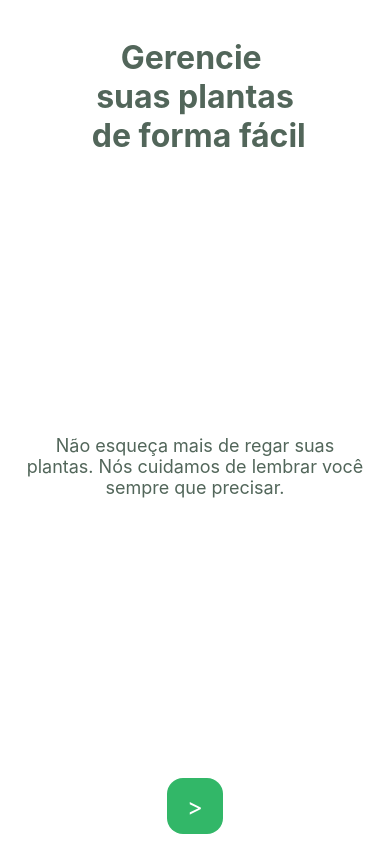
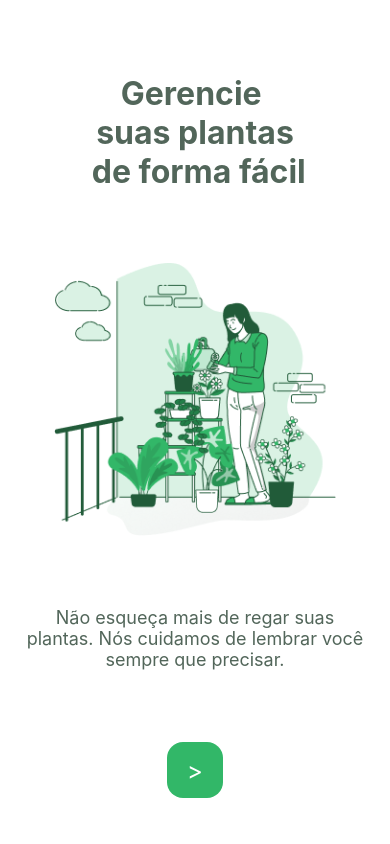
Before and after one commit to simonelopess/plantManager, a React Native app: screen / in a window 390 px wide. Built offline with nearby package versions, Linux system fonts and the light colour scheme.

Commit message:
Alterado o botão e reconfiguração da imagem - tamanho

```diff
--- a/src/components/Button.jsx
+++ /dev/null
@@ -1,38 +0,0 @@
-import React from "react";
-import {
-  TouchableOpacity,
-  Text,
-  StyleSheet,
-  TouchableOpacityProps,
-} from "react-native";
-import colors from "../styles/colors";
-
-//TouchableOpacityProps extend propriedade para o component
-interface ButtonProps extends TouchableOpacityProps {
-  title: string;
-}
-
-export function Button({ title, ...rest }: ButtonProps) {
-  return (
-    <TouchableOpacity style={styles.button} activeOpacity={0.8} {...rest}>
-      <Text style={styles.buttonText}>{title}</Text>
-    </TouchableOpacity>
-  );
-}
-
-const styles = StyleSheet.create({
-  button: {
-    backgroundColor: colors.green,
-    justifyContent: "center",
-    alignItems: "center",
-    borderRadius: 16,
-    marginBottom: 10,
-    height: 56,
-    width: 56,
-    paddingHorizontal: 20,
-  },
-  buttonText: {
-    color: colors.white,
-    fontSize: 24,
-  },
-});
--- a/src/pages/Welcome.jsx
+++ b/src/pages/Welcome.jsx
@@ -1,27 +1,30 @@
-import React, { useState } from "react";
-import { SafeAreaView, Text, Image, StyleSheet } from "react-native";
+import React from "react";
+import {
+  SafeAreaView,
+  Text,
+  Image,
+  StyleSheet,
+  TouchableOpacity,
+  Dimensions,
+} from "react-native";
 
 import wateringImg from "../assets/watering.png";
-import { Button } from "../components/Button";
 import colors from "../styles/colors";
 
 export function Welcome() {
-  const [visible, setVisible] = useState(false);
-
-  function handleVisibility() {
-    setVisible(true);
-  }
   return (
     <SafeAreaView style={styles.container}>
       <Text style={styles.title}>
         Gerencie {"\n"} suas plantas {"\n"} de forma fácil
       </Text>
-      {visible && <Image source={wateringImg} style={styles.image} />}
+      <Image source={wateringImg} style={styles.image} resizeMode="contain" />
       <Text style={styles.subtitle}>
         Não esqueça mais de regar suas plantas. Nós cuidamos de lembrar você
         sempre que precisar.
       </Text>
-      <Button title=">" />
+      <TouchableOpacity style={styles.button} activeOpacity={0.8}>
+        <Text style={styles.buttonText}>></Text>
+      </TouchableOpacity>
     </SafeAreaView>
   );
 }
@@ -30,7 +33,7 @@
   container: {
     flex: 1,
     alignItems: "center",
-    justifyContent: "space-between",
+    justifyContent: "space-around",
   },
   title: {
     fontSize: 32,
@@ -47,6 +50,19 @@
   },
   image: {
     width: 292,
-    height: 284,
+    height: Dimensions.get("window").width * 0.7,
+  },
+  button: {
+    backgroundColor: colors.green,
+    justifyContent: "center",
+    alignItems: "center",
+    borderRadius: 16,
+    marginBottom: 10,
+    height: 56,
+    width: 56,
+  },
+  buttonText: {
+    color: colors.white,
+    fontSize: 24,
   },
 });
```
